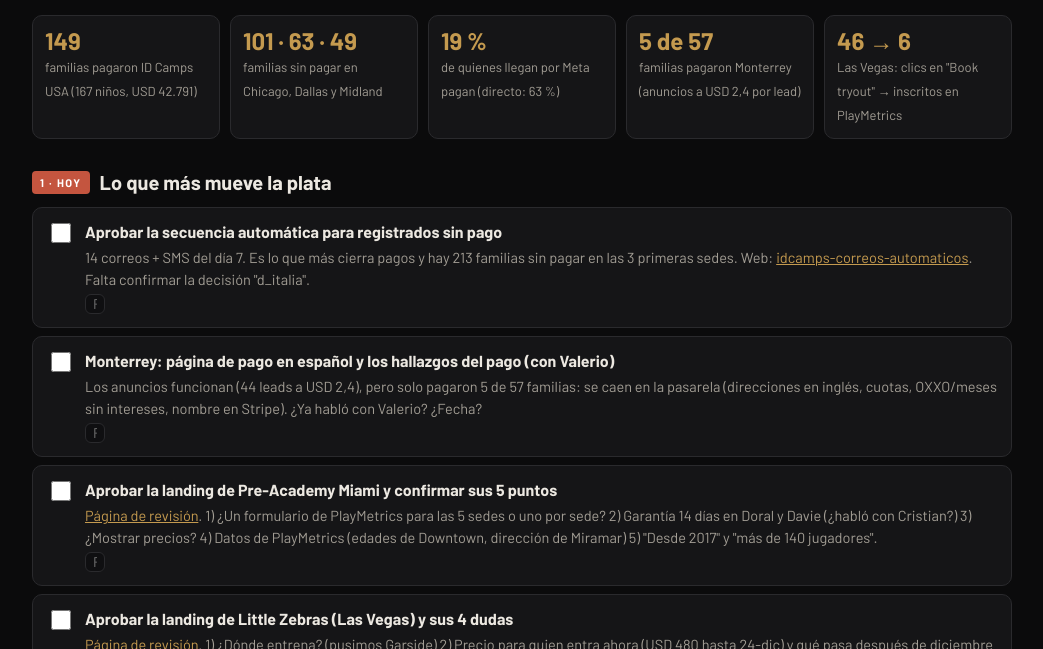
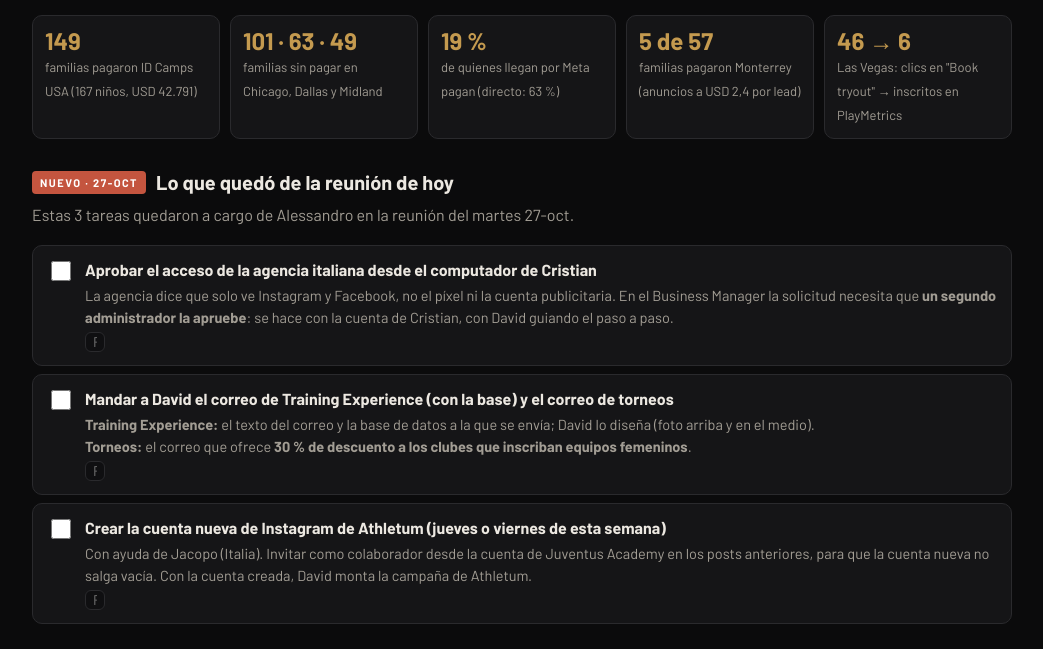
Before and after one commit to almacenamiento982-blip/reunion-alessandro-27oct, a plain HTML site: page index.html in a window 1280 px wide. Shown: the part 149-798 px from the top of the page, without its empty margins (118-1161 px from the left). Drawn offline with Linux system fonts and the light colour scheme.

Commit message:
Tareas de Alessandro de la reunión del 27-oct

```diff
--- a/index.html
+++ b/index.html
@@ -33,6 +33,12 @@ h2{font-size:20px;margin:28px 0 10px;display:flex;align-items:center;gap:10px}
  <div><b>5 de 57</b><span>familias pagaron Monterrey (anuncios a USD 2,4 por lead)</span></div>
  <div><b>46 → 6</b><span>Las Vegas: clics en "Book tryout" → inscritos en PlayMetrics</span></div>
 </div>
+
+<h2><span class="tag t1">Nuevo · 27-oct</span>Lo que quedó de la reunión de hoy</h2>
+<p class="sub" style="margin-top:-4px">Estas 3 tareas quedaron a cargo de Alessandro en la reunión del martes 27-oct.</p>
+<div class="item" data-k="r1"><input type="checkbox"><div><div class="q">Aprobar el acceso de la agencia italiana desde el computador de Cristian</div><div class="d">La agencia dice que solo ve Instagram y Facebook, no el píxel ni la cuenta publicitaria. En el Business Manager la solicitud necesita que <b>un segundo administrador la apruebe</b>: se hace con la cuenta de Cristian, con David guiando el paso a paso.</div><input class="nota" placeholder="Respuesta…"></div></div>
+<div class="item" data-k="r2"><input type="checkbox"><div><div class="q">Mandar a David el correo de Training Experience (con la base) y el correo de torneos</div><div class="d"><b>Training Experience:</b> el texto del correo y la base de datos a la que se envía; David lo diseña (foto arriba y en el medio).<br><b>Torneos:</b> el correo que ofrece <b>30 % de descuento a los clubes que inscriban equipos femeninos</b>.</div><input class="nota" placeholder="Respuesta…"></div></div>
+<div class="item" data-k="r3"><input type="checkbox"><div><div class="q">Crear la cuenta nueva de Instagram de Athletum (jueves o viernes de esta semana)</div><div class="d">Con ayuda de Jacopo (Italia). Invitar como colaborador desde la cuenta de Juventus Academy en los posts anteriores, para que la cuenta nueva no salga vacía. Con la cuenta creada, David monta la campaña de Athletum.</div><input class="nota" placeholder="Respuesta…"></div></div>
 
 <h2><span class="tag t1">1 · Hoy</span>Lo que más mueve la plata</h2>
 <div class="item" data-k="a1"><input type="checkbox"><div><div class="q">Aprobar la secuencia automática para registrados sin pago</div><div class="d">14 correos + SMS del día 7. Es lo que más cierra pagos y hay 213 familias sin pagar en las 3 primeras sedes. Web: <a href="https://almacenamiento982-blip.github.io/idcamps-correos-automaticos/" target="_blank">idcamps-correos-automaticos</a>. Falta confirmar la decisión "d_italia".</div><input class="nota" placeholder="Respuesta…"></div></div>
```
